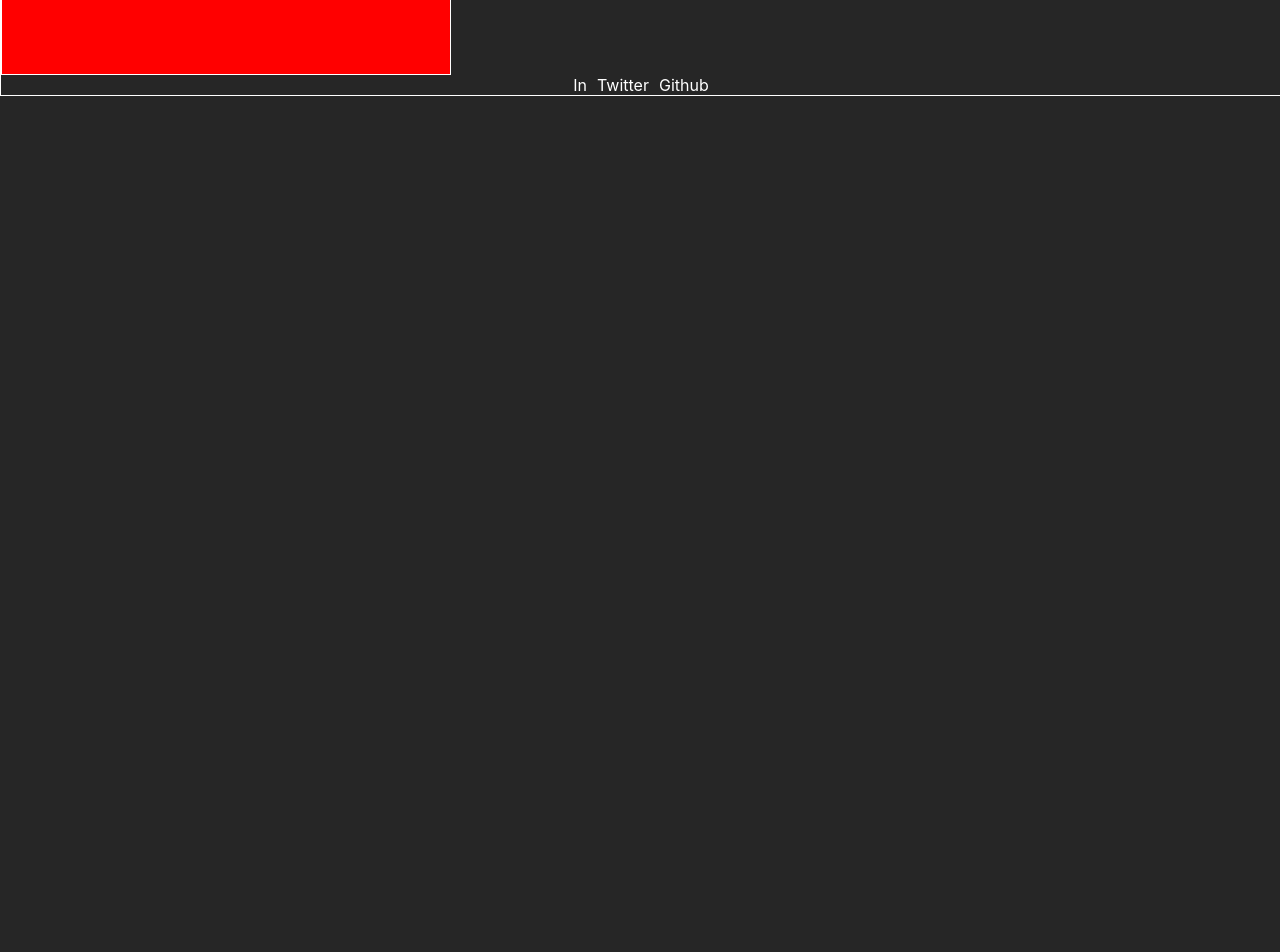
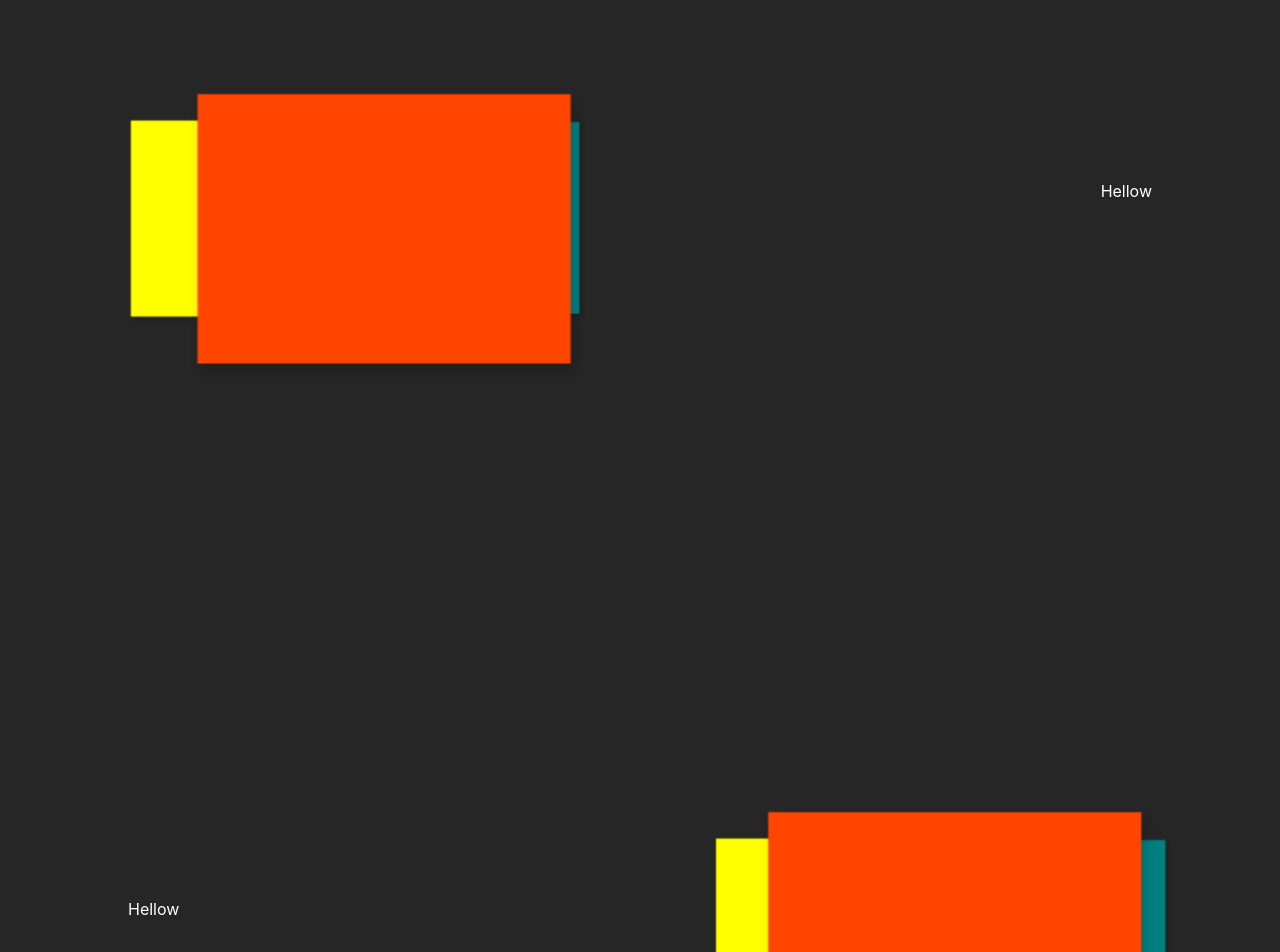
Before and after one commit to shilpashingnapure/Portfoli, a React (Create React App) app: page / in a window 1280 px wide. Shown: the part 2540-3492 px from the top of the page. Before the commit the page ends 2636 px from the top, so only its background shows below. Built offline with nearby package versions, Linux system fonts and the light colour scheme.

Commit message:
top projects

```diff
--- a/src/App.js
+++ b/src/App.js
@@ -1,22 +1,28 @@
-import logo from './logo.svg';
-import './App.css';
-import Navbar from './components/navbar.js'
-import Header from './components/header.js';
-import About from './components/about';
-import TechStack from './components/techstack';
-import Projects from './components/project';
-import Footer from './components/footer';
+import logo from "./logo.svg";
+import "./App.css";
+import Navbar from "./components/navbar.js";
+import Header from "./components/header.js";
+import About from "./components/about";
+import TechStack from "./components/techstack";
+import Toproject from "./components/topProject";
+import Projects from "./components/project";
+import Footer from "./components/footer";
 function App() {
   return (
     <div>
-      <Navbar/>
-      <Header/>
-      <About/>
-      <TechStack/>
-      <Projects/>
-      <Footer/>
+      <Navbar />
+      <Header />
+      <About />
+      <TechStack />
+      <Toproject />
+      <div className="top_left">
+        <Toproject />
+      </div>
+
+      <Toproject />
+      <Projects />
+      <Footer />
     </div>
-
   );
 }
 
--- /dev/null
+++ b/src/components/topProject.js
@@ -0,0 +1,15 @@
+import "../styles/topProject.css";
+function Toproject() {
+  return (
+    <div className="top-Projects">
+      <div>Hellow</div>
+      <div className="project-imges">
+        <div className="card img-1"></div>
+        <div className="card img-2"></div>
+        <div className="card img-3"></div>
+      </div>
+    </div>
+  );
+}
+
+export default Toproject;
--- a/src/styles/topProject.css
+++ b/src/styles/topProject.css
@@ -27,8 +27,8 @@
 }
 .card {
   position: absolute;
-  width: 340px;
-  height: 250px;
+  width: 385px;
+  height: 278px;
   background: yellow;
 }
 
```
